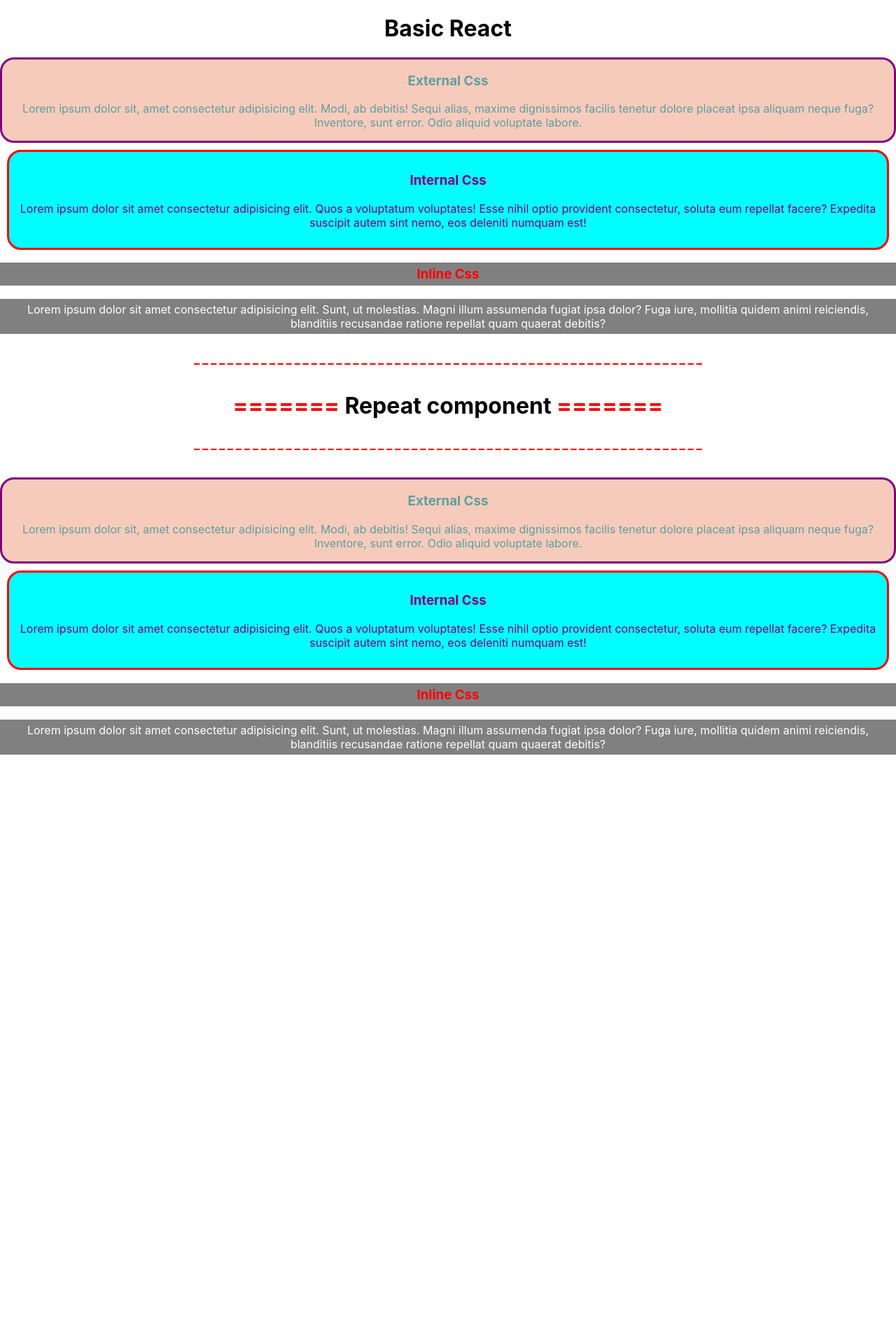
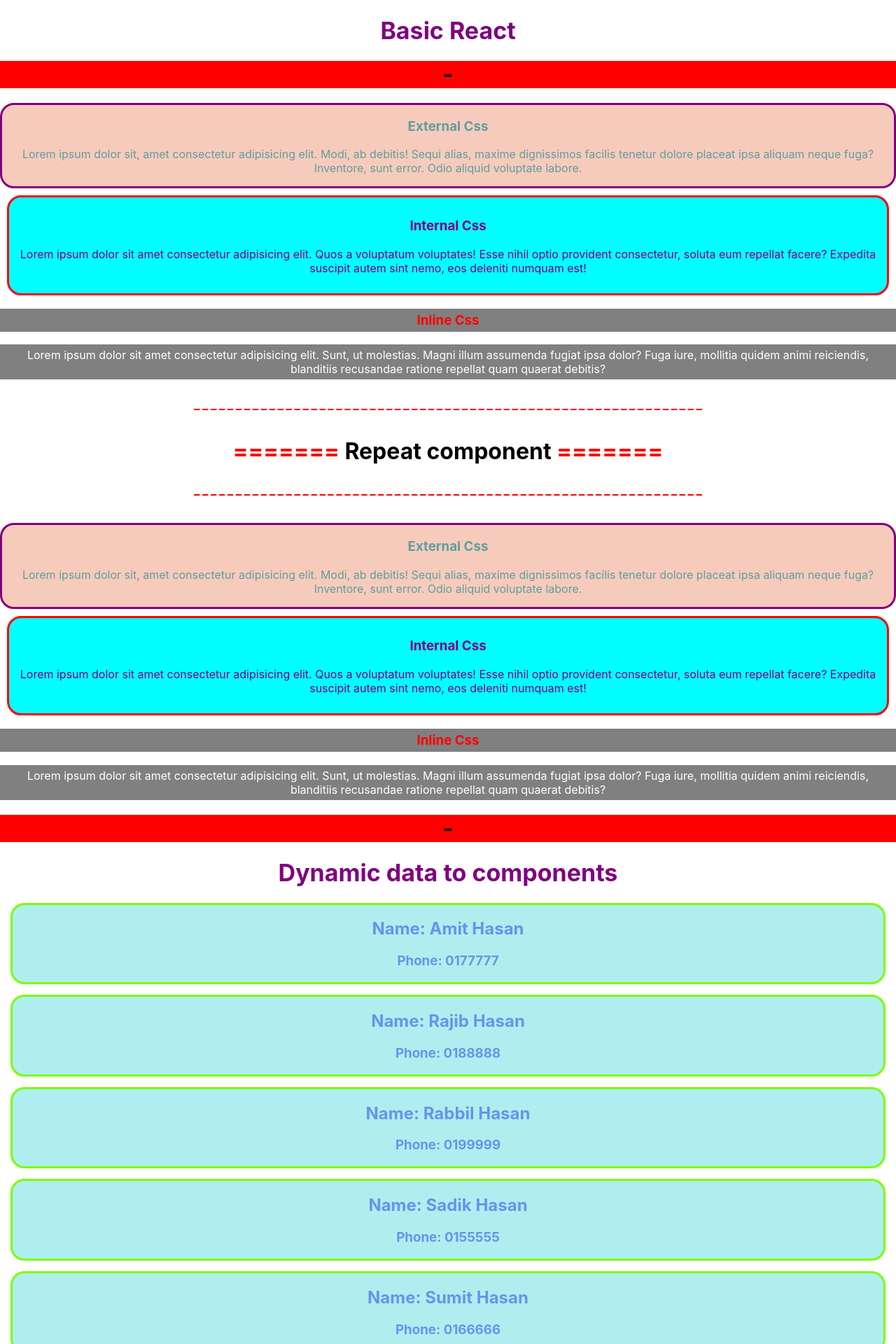
Before and after one commit to khaled39ab/Basic-React, a React (Create React App) app: page / in a window 1280 px wide. Shown: the top 1920 px of the page at 70% size. Before the commit the page ends 1094 px from the top, so only its background shows below. Built offline with nearby package versions, Linux system fonts and the light colour scheme.

Commit message:
Learning dynamic data to component

```diff
--- a/src/App.css
+++ b/src/App.css
@@ -44,3 +44,10 @@
   border: 3px solid purple;
   border-radius: 20px;
 }
+.person{
+  color: cornflowerblue;
+  background-color: paleturquoise;
+  border: 3px solid lawngreen;
+  border-radius: 20px;
+  margin: 15px;
+}
--- a/src/App.js
+++ b/src/App.js
@@ -13,7 +13,8 @@ const internal = {
 function App() {
   return (
     <div className="App">
-      <h1>Basic React</h1>
+      <h1 style={{color:'purple', fontSize:'34px'}}>Basic React</h1>
+      <h1 style={{backgroundColor:'red'}}>-</h1>
       <ExternalCss></ExternalCss>
       <InternalCss></InternalCss>
       <InlineCss></InlineCss>
@@ -23,6 +24,16 @@ function App() {
       <ExternalCss></ExternalCss>
       <InternalCss></InternalCss>
       <InlineCss></InlineCss>
+
+      <h1 style={{backgroundColor:'red'}}>-</h1>
+
+      <h1 style={{color:'purple', fontSize:'34px'}}>Dynamic data to components</h1>
+
+      <Person name="Amit Hasan" phone= "0177777"></Person>
+      <Person name="Rajib Hasan" phone= "0188888"></Person>
+      <Person name="Rabbil Hasan" phone= "0199999"></Person>
+      <Person name="Sadik Hasan" phone= "0155555"></Person>
+      <Person name="Sumit Hasan" phone= "0166666"></Person>
     </div>
   );
 }
@@ -54,4 +65,12 @@ function InlineCss(){
   )
 }
 
+function Person(props){
+  return (
+    <div className='person'>
+      <h2>Name: {props.name}</h2>
+      <h3>Phone: {props.phone}</h3>
+    </div>
+  )
+}
 export default App;
```
